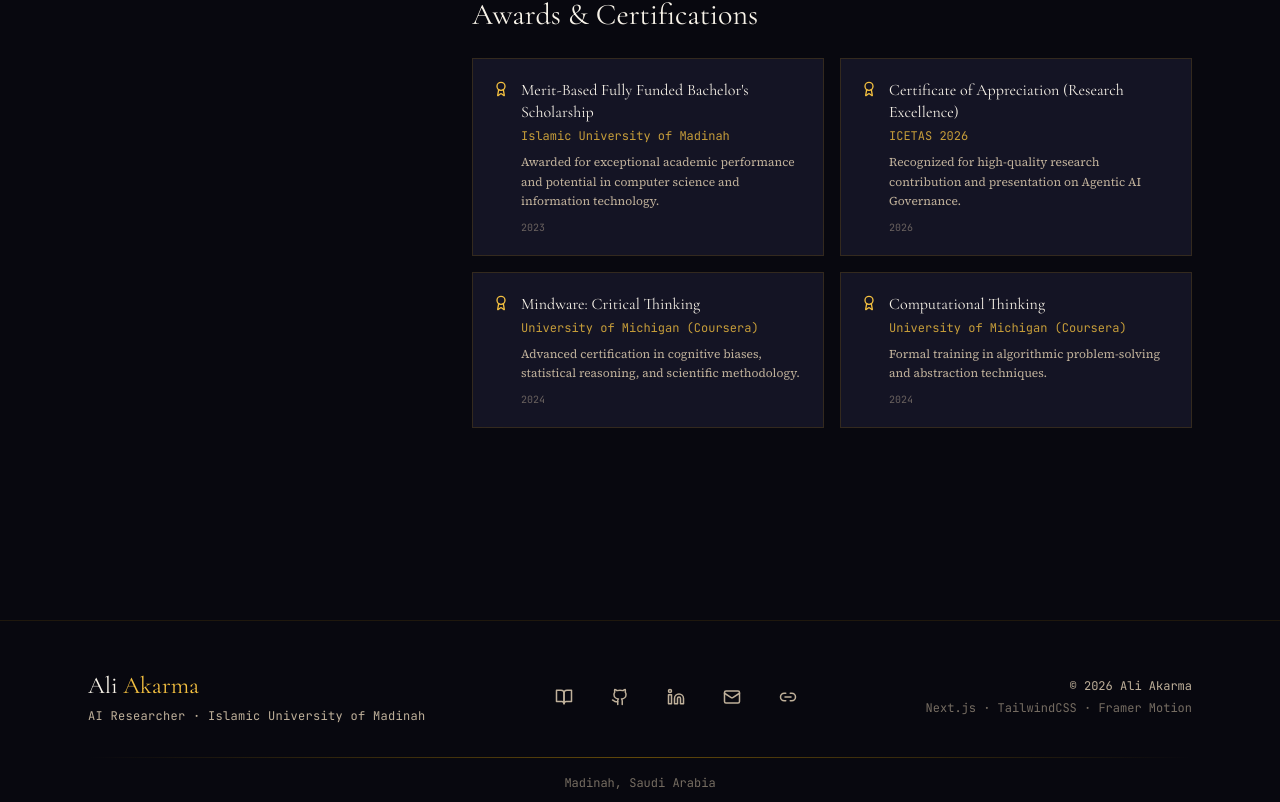
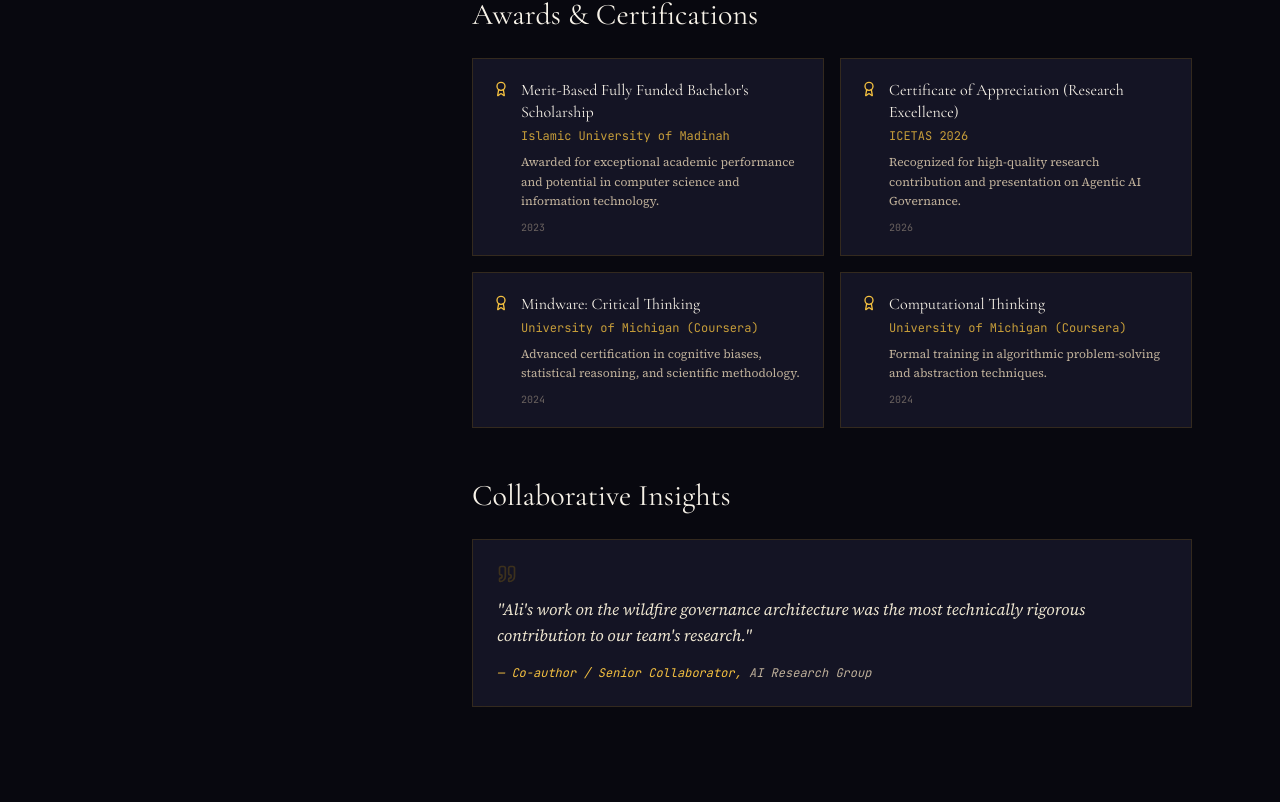
Before and after one commit to aliakarma/portfolio, a Next.js app: page /about in a window 1280 px wide. Shown: the part 1995-2797 px from the top of the page. Built offline with nearby package versions, Linux system fonts and the light colour scheme.

Commit message:
Update about.js

```diff
--- a/pages/about.js
+++ b/pages/about.js
@@ -1,6 +1,6 @@
 import Head from 'next/head'
 import { motion } from 'framer-motion'
-import { MapPin, Calendar, Award, BookOpen, Microscope, GraduationCap, Github, Linkedin, Mail, Link2 } from 'lucide-react'
+import { MapPin, Calendar, Award, BookOpen, Microscope, GraduationCap, Github, Linkedin, Mail, Link2, Quote } from 'lucide-react'
 import PageTransition from '../components/PageTransition'
 import SectionReveal from '../components/SectionReveal'
 import { profile } from '../data/profile'
@@ -259,6 +259,27 @@ export default function About() {
                   </div>
                 </SectionReveal>
 
+                {profile.testimonials && profile.testimonials.length > 0 && (
+                  <SectionReveal delay={0.28}>
+                    <div className="mt-12">
+                      <h2 className="font-display text-2xl text-parchment-100 mb-6">Collaborative Insights</h2>
+                      <div className="grid gap-4">
+                        {profile.testimonials.map((t, i) => (
+                          <div key={i} className="glass-card p-6 border-l-2 border-gold-500/40 italic">
+                            <Quote size={20} className="text-gold-500/20 mb-3" aria-hidden="true" />
+                            <p className="font-body text-parchment-200 text-base leading-relaxed mb-4">
+                              "{t.quote}"
+                            </p>
+                            <div className="font-mono text-xs text-gold-400">
+                              — {t.author}, <span className="text-parchment-400">{t.role}</span>
+                            </div>
+                          </div>
+                        ))}
+                      </div>
+                    </div>
+                  </SectionReveal>
+                )}
+
               </div>
             </div>
           </div>
```
